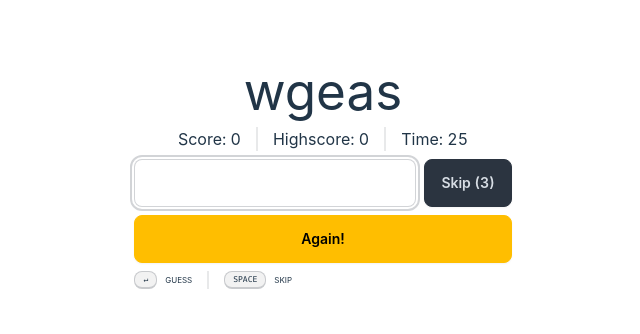
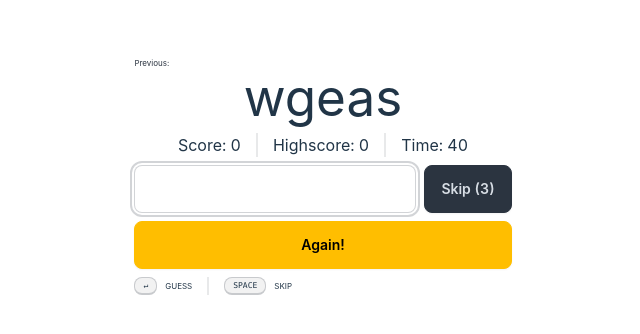
Before and after one commit to benjisidi/scramble, a React (Vite) app: page / in a window 1280 px wide. Shown: the part 224-558 px from the top of the page, without its empty margins (317-957 px from the left). Built offline with nearby package versions, Linux system fonts and the light colour scheme.

Commit message:
Add previous word display, up time to 45s

```diff
--- a/src/App.jsx
+++ b/src/App.jsx
@@ -32,14 +32,16 @@ const getRandomWord = (words) => {
 };
 
 function App() {
+  const gameTime = 45000;
   const words = wordlistRaw.split("\n").filter((x) => x.length > 3);
   const [currentWord, setCurrentWord] = useState("");
+  const [prevWord, setPrevWord] = useState("");
   const [currentWordScrambled, setCurrentWordScrambled] = useState("");
   const [score, setScore] = useState(0);
   const [highScore, setHighScore] = useState(0);
   const [skips, setSkips] = useState(3);
   const [timeup, setTimeup] = useState(false);
-  const [endTime, setEndTime] = useState(Date.now() + 30000);
+  const [endTime, setEndTime] = useState(Date.now() + gameTime);
   const countdownRef = useRef(null);
   const inputRef = useRef(null);
   const formMethods = useForm();
@@ -47,6 +49,7 @@ function App() {
     formMethods.register("unscrambled");
 
   const getNewWord = () => {
+    setPrevWord(currentWord);
     const { word, scrambled } = getRandomWord(words);
     setCurrentWord(word);
     setCurrentWordScrambled(scrambled);
@@ -59,8 +62,9 @@ function App() {
     setScore(0);
     setSkips(3);
     setTimeup(false);
-    setEndTime(Date.now() + 30000);
+    setEndTime(Date.now() + gameTime);
     getNewWord();
+    setPrevWord("");
   };
 
   const handleSkip = () => {
@@ -104,7 +108,6 @@ function App() {
   // Initialise game on render
   useEffect(() => {
     getNewWord();
-    console.log(inputRef);
   }, []);
 
   // Restart counter and refocus input on reset
@@ -117,6 +120,7 @@ function App() {
 
   return (
     <div className="flex flex-col">
+      <div className="text-xs text-neutral flex justify-start">{`Previous: ${prevWord}`}</div>
       <h1>{currentWordScrambled}</h1>
       <div className="flex space-x-2 mt-2 mx-auto">
         <div className="tabular-nums">{`Score: ${score}`}</div>
```
